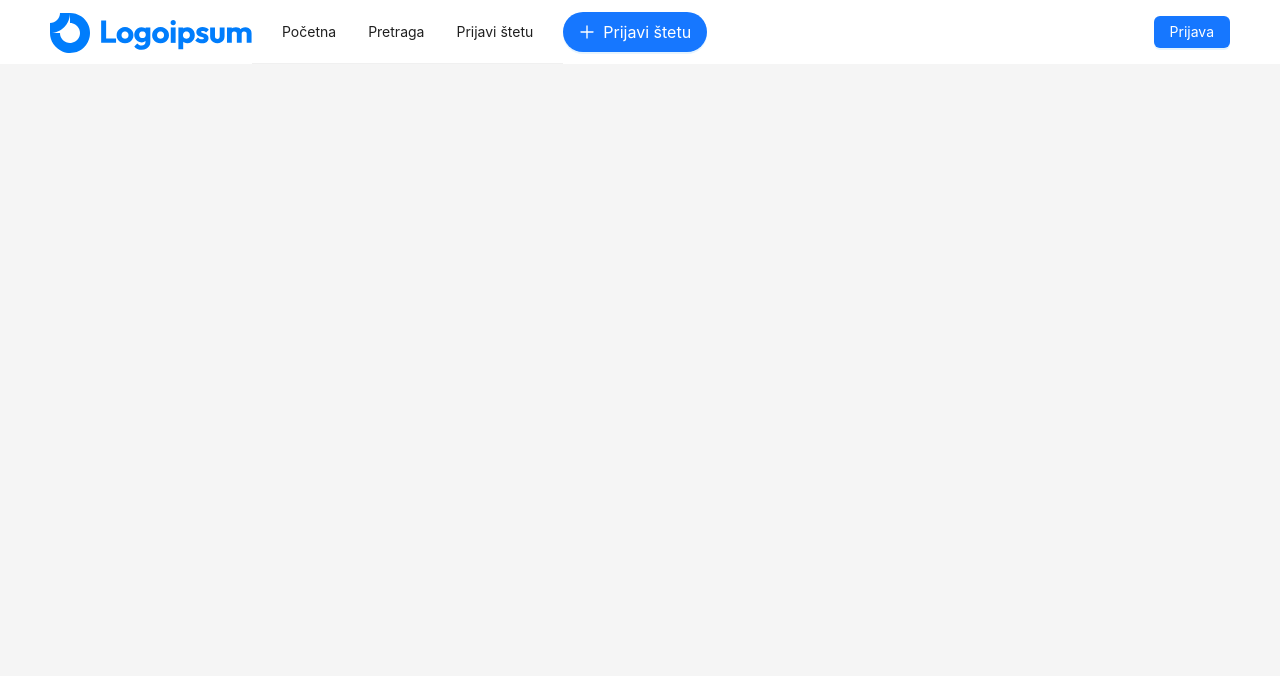
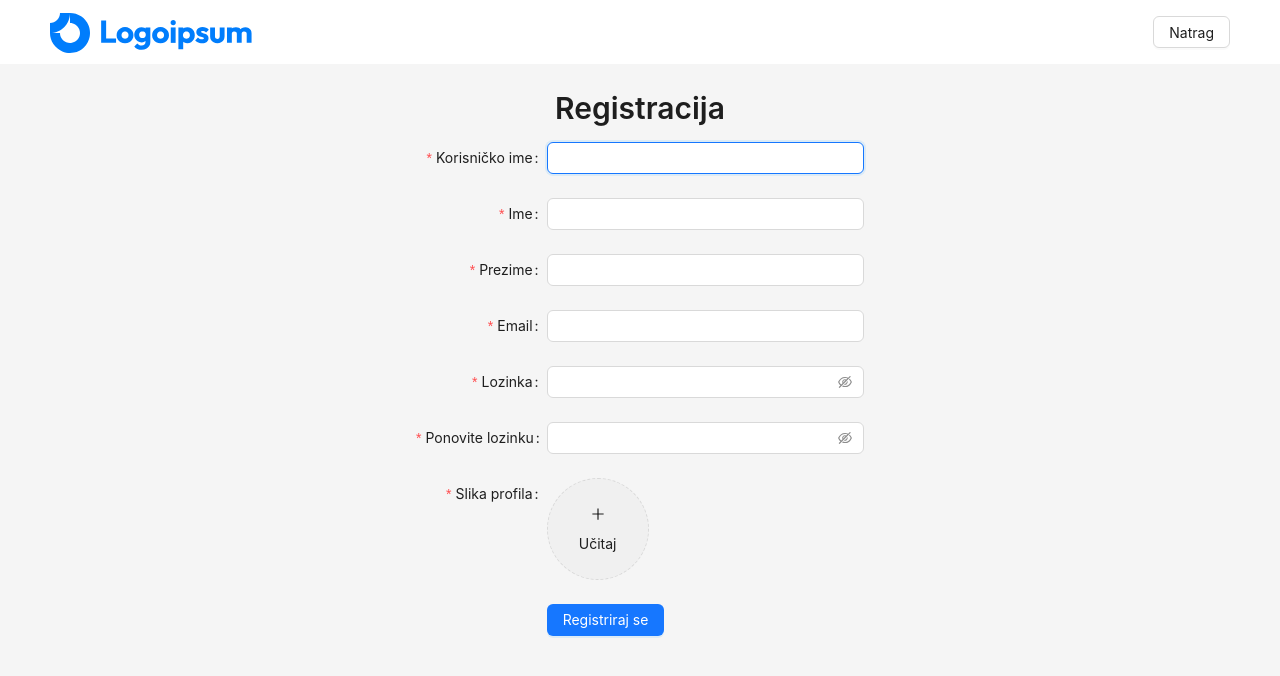
Before and after one commit to VelicanstveniTimRaketa/prijava-ostecenja-javnih-povrsina, a React (Vite) app in the folder frontend/: page /register in a window 1280 px wide. Shown: the top 676 px of the page. Built offline with nearby package versions, Linux system fonts and the light colour scheme.

Commit message:
front: feat: Added registration form

```diff
--- a/frontend/src/App.tsx
+++ b/frontend/src/App.tsx
@@ -5,6 +5,7 @@ import Login from "./pages/Login";
 import { STATE, StateContext } from "./utils/state";
 import { Route, Routes } from "react-router";
 import { BrowserRouter } from "react-router-dom";
+import Register from "./pages/Register";
 
 function App() {
   const [global, setGlobal] = useState(STATE);
@@ -14,6 +15,7 @@ function App() {
       <StateContext.Provider value={{ global, setGlobal }}>
         <Routes>
           <Route path="/login" element={<Login />}></Route>
+          <Route path="/register" element={<Register />}></Route>
           <Route path="*" element={<Main />}></Route>
         </Routes>
       </StateContext.Provider>
--- /dev/null
+++ b/frontend/src/components/LoginRegisterHeader.tsx
@@ -0,0 +1,26 @@
+import { Button } from "antd";
+import { Header } from "antd/es/layout/layout";
+import { useNavigate } from "react-router-dom";
+import Logo from "./Logo";
+
+function LoginRegisterHeader() {
+  const navigate = useNavigate();
+
+  return (
+    <Header
+      style={{
+        borderBottom: 0,
+        borderTop: "2px",
+        backgroundColor: "white",
+        display: "flex",
+        alignItems: "center",
+        justifyContent: "space-between"
+      }}
+    >
+      <Logo />
+      <Button onClick={() => navigate(-1)}>Natrag</Button>
+    </Header>
+  );
+}
+
+export default LoginRegisterHeader;
--- a/frontend/src/pages/Login.tsx
+++ b/frontend/src/pages/Login.tsx
@@ -1,15 +1,15 @@
 import { Layout, Button, Typography, Form, Input } from "antd";
-import { Content, Header } from "antd/es/layout/layout";
+import { Content } from "antd/es/layout/layout";
 import { useNavigate } from "react-router-dom";
-import Logo from "../components/Logo";
 import { useForm } from "antd/es/form/Form";
 import { useContext } from "react";
 import { StateContext } from "../utils/state";
+import LoginRegisterHeader from "../components/LoginRegisterHeader";
 
 function Login() {
+  const { global, setGlobal } = useContext(StateContext);
   const [form] = useForm();
   const navigate = useNavigate();
-  const { global, setGlobal } = useContext(StateContext);
 
   function onSubmit() {
     setGlobal({
@@ -21,19 +21,7 @@ function Login() {
 
   return (
     <Layout>
-      <Header
-        style={{
-          borderBottom: 0,
-          borderTop: "2px",
-          backgroundColor: "white",
-          display: "flex",
-          alignItems: "center",
-          justifyContent: "space-between"
-        }}
-      >
-        <Logo />
-        <Button onClick={() => navigate(-1)}>Natrag</Button>
-      </Header>
+      <LoginRegisterHeader />
       <Layout>
         <Content style={{ display: "flex", alignItems: "center", flexDirection: "column", flex: "1", width: "100%" }}>
           <Typography.Title level={2}>Prijava</Typography.Title>
--- a/frontend/src/pages/Main.tsx
+++ b/frontend/src/pages/Main.tsx
@@ -7,7 +7,7 @@ import { useNavigate } from "react-router";
 import { PlusOutlined } from "@ant-design/icons";
 import { MenuPropsWithComponent } from "../utils/types";
 import { Route, Routes } from "react-router";
-import Start from "../views/Start";
+import WelcomeView from "../views/WelcomeView";
 import Explore from "../views/Explore";
 import Report from "../views/Report";
 import Logo from "../components/Logo";
@@ -17,7 +17,7 @@ const items: MenuPropsWithComponent = [
   {
     key: "",
     label: "Početna",
-    component: Start,
+    component: WelcomeView,
   },
   {
     key: "search",
@@ -70,9 +70,14 @@ function App() {
         {global.user ? (
           <UserIcon />
         ) : (
-          <Link to="/login">
-            <Button type="primary">Prijava</Button>
-          </Link>
+          <>
+            <Link to="/register" style={{ margin: "1em" }}>
+              <Button>Registracija</Button>
+            </Link>
+            <Link to="/login">
+              <Button type="primary">Prijava</Button>
+            </Link>
+          </>
         )}
       </Header>
       <Routes>
--- /dev/null
+++ b/frontend/src/pages/Register.tsx
@@ -0,0 +1,114 @@
+import { useState } from "react";
+import { Layout, Button, Typography, Form, Input, Upload, message } from "antd";
+import { Content } from "antd/es/layout/layout";
+import { useNavigate } from "react-router-dom";
+import { useForm } from "antd/es/form/Form";
+import { StoreValue } from "antd/es/form/interface";
+import { RuleObject } from "antd/es/form";
+import { PlusOutlined } from "@ant-design/icons";
+import LoginRegisterHeader from "../components/LoginRegisterHeader";
+import type { RcFile } from "antd/es/upload/interface";
+
+const getBase64 = (img: RcFile, callback: (url: string) => void) => {
+  const reader = new FileReader();
+  reader.addEventListener("load", () => callback(reader.result as string));
+  reader.readAsDataURL(img);
+};
+
+function Register() {
+  const [form] = useForm();
+  const [imageUrl, setImageUrl] = useState<string>();
+  const navigate = useNavigate();
+
+  function onSubmit() {
+    navigate("/");
+  }
+
+  function passwordValidator(_: RuleObject, value: StoreValue) {
+    if (!value || form.getFieldValue("password") === value) {
+      return Promise.resolve();
+    }
+    return Promise.reject(new Error("The new password that you entered do not match!"));
+  }
+
+  const beforeUpload = (file: RcFile) => {
+    const isJpgOrPng = file.type === "image/jpeg" || file.type === "image/png";
+    if (!isJpgOrPng) {
+      message.error("You can only upload JPG/PNG file!");
+    }
+    const isLt2M = file.size / 1024 / 1024 < 2;
+    if (!isLt2M) {
+      message.error("Image must smaller than 2MB!");
+    }
+    //return isJpgOrPng && isLt2M;
+    getBase64(file, (url) => {
+      console.log(5);
+      setImageUrl(url);
+    });
+    return false;
+  };
+
+  return (
+    <Layout>
+      <LoginRegisterHeader />
+      <Layout>
+        <Content style={{ display: "flex", alignItems: "center", flexDirection: "column", flex: "1", width: "100%" }}>
+          <Typography.Title level={2}>Registracija</Typography.Title>
+          <Form
+            id="register"
+            form={form}
+            onFinish={onSubmit}
+            labelCol={{ span: 7 }}
+            wrapperCol={{ span: 20 }}
+            style={{ width: "100%", maxWidth: "32em" }}
+          >
+            <Form.Item label="Korisničko ime: " name="username" rules={[{ required: true, message: "Molimo unesite svoje korisničko ime" }]}>
+              <Input autoFocus />
+            </Form.Item>
+            <Form.Item label="Ime: " name="name" rules={[{ required: true, message: "Molimo unesite svoje ime" }]}>
+              <Input />
+            </Form.Item>
+            <Form.Item label="Prezime: " name="surname" rules={[{ required: true, message: "Molimo unesite svoje prezime" }]}>
+              <Input />
+            </Form.Item>
+            <Form.Item label="Email: " name="email" rules={[{ required: true, type: "email", message: "Molimo unesite važeći email" }]}>
+              <Input />
+            </Form.Item>
+            <Form.Item label="Lozinka: " name="password" hasFeedback rules={[{ required: true, message: "Molimo unesite svoju lozinku" }]}>
+              <Input.Password />
+            </Form.Item>
+            <Form.Item
+              label="Ponovite lozinku: " name="confirmPassword" hasFeedback
+              rules={[
+                { required: true, message: "Molimo unesite potvrdu lozinke" },
+                { validator: passwordValidator, message: "Lozinke se ne poklapaju" }
+              ]}
+            >
+              <Input.Password />
+            </Form.Item>
+            <Form.Item label="Slika profila: " name="avatar" valuePropName="avatar" hasFeedback rules={[{ required: true, message: "Molimo učitajte sliku profila" }]}>
+              <Upload
+                name="avatar"
+                listType="picture-circle"
+                showUploadList={false}
+                beforeUpload={beforeUpload}
+              >
+                {imageUrl ? <img src={imageUrl} alt="avatar" style={{ width: "100%" }} /> : (
+                  <div>
+                    <PlusOutlined />
+                    <div style={{ marginTop: 8 }}>Učitaj</div>
+                  </div>
+                )}
+              </Upload>
+            </Form.Item>
+            <Form.Item key="submit" wrapperCol={{ offset: 7 }}>
+              <Button type="primary" htmlType="submit">Registriraj se</Button>
+            </Form.Item>
+          </Form>
+        </Content>
+      </Layout>
+    </Layout>
+  );
+}
+
+export default Register;
--- a/frontend/src/views/Report.tsx
+++ b/frontend/src/views/Report.tsx
@@ -45,8 +45,8 @@ function Report() {
         if (error.code == error.PERMISSION_DENIED) {
           notification.warning({
             message: "Vaša lokacija nije dohvaćena",
-            description: "Onemogućili ste dohvaćanje lokacije zbog čega nije moguće " +
-              "dohvatiti Vašu lokaciju. Molimo unesite lokaciju na neki drugi način ili omogućite dohvaćanje lokacije.",
+            description: "Onemogućili ste dohvaćanje Vaše lokacije. Molimo unesite " +
+              "lokaciju na neki drugi način ili omogućite dohvaćanje lokacije.",
             placement: "top",
           });
         } else {
--- a/frontend/src/views/Start.tsx
+++ b/frontend/src/views/WelcomeView.tsx
@@ -4,7 +4,7 @@ import Title from "antd/es/typography/Title";
 import BigButton from "../components/BigButton";
 import MapJsApi from "../components/MapJsApi";
 
-function Start() {
+function WelcomeView() {
   const {
     token: { colorBgContainer },
   } = theme.useToken();
@@ -40,4 +40,4 @@ function Start() {
   );
 }
 
-export default Start;
+export default WelcomeView;
```
